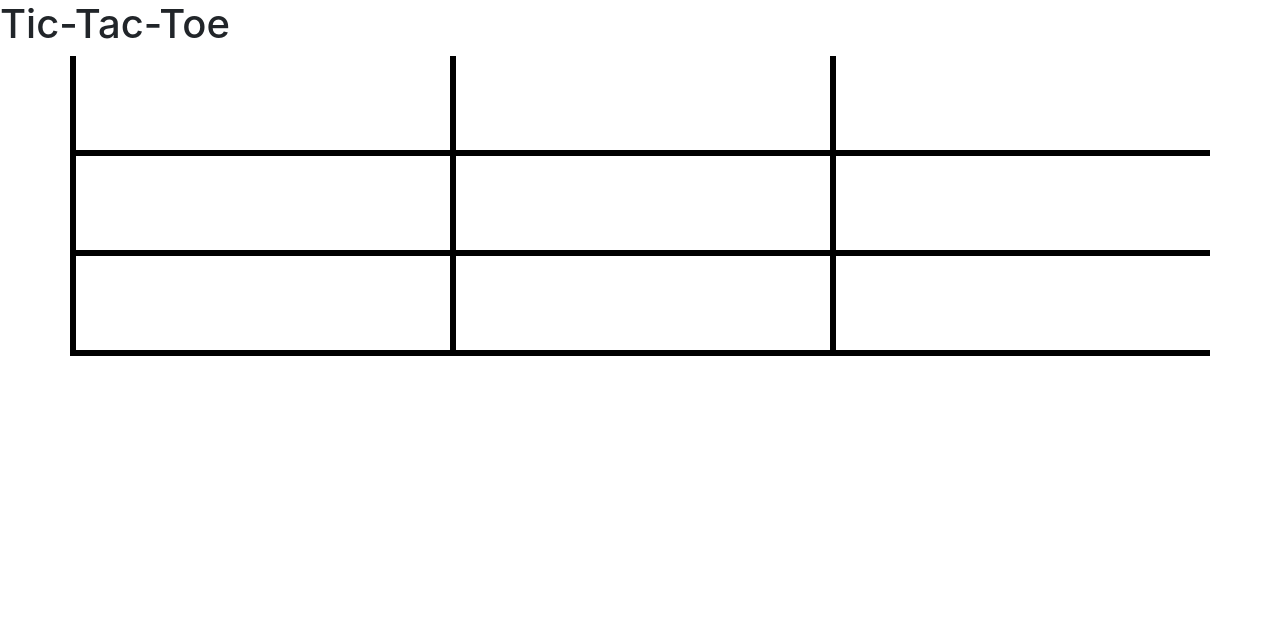
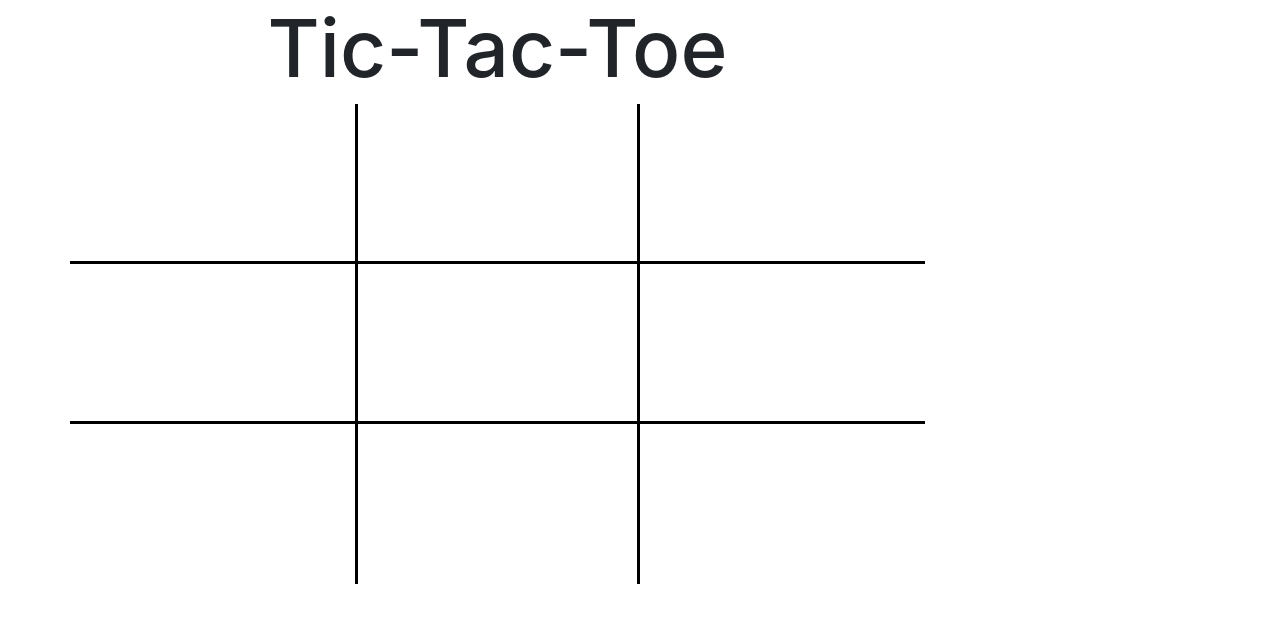
Before and after one commit to JoshWomack/tic-tac-toe, a plain HTML site: page index.html in a window 1280 px wide. Drawn offline with nearby package versions, Linux system fonts and the light colour scheme.

Commit message:
Removed some bugs and began working on CSS

```diff
--- a/app2.js
+++ b/app2.js
@@ -1,7 +1,7 @@
 let cells = document.querySelectorAll('.cell');
 let x_win_cnt = 0;
 let o_win_cnt = 0;
-let gameOver = 0;
+let gameOver = false;
 let turns = false;
 
 let winConditions = [
@@ -22,8 +22,9 @@ cells.forEach(function (cell) {
 
 
 function cellClicked(e) {
-    console.log(turns);
-    if (e.target.textContent != '' && gameOver == false) {
+    console.log(e.target.textContent, gameOver);
+    if ((e.target.textContent == 'X' || e.target.textContent == 'O') && gameOver == false) {
+        console.log("cell populated");
         return;
     } else if (gameOver == true) {
         console.log("time to clear the board");
@@ -86,8 +87,11 @@ function checkWinConditions(e) {
     if (spacesFilled == cells.length) {
         alert("It's a tie!");
         return true;
+    } else {
+        return false;
     }
 }
+
 
 // function checkTie() {
 //     spacesFilled = 0;
--- a/index.html
+++ b/index.html
@@ -12,31 +12,33 @@
 </head>
 
 <body>
-    <H1>Tic-Tac-Toe</H1>
     <div class="container">
     <div class="row">
-        <div class="col cell"></div>
-        <div class="col cell"></div>
-        <div class="col cell"></div>
+        <div class="col-9">
+                <H1>Tic-Tac-Toe</H1>
+        </div>
+    </div>
+    <div class="row">
+        <div class="col-3 cell top"></div>
+        <div class="col-3 cell top center"></div>
+        <div class="col-3 cell top"></div>
 
     </div>
     <div class="row">
-            <div class="col cell"></div>
-            <div class="col cell"></div>
-            <div class="col cell"></div>
+            <div class="col-3 cell middle"></div>
+            <div class="col-3 cell middle center"></div>
+            <div class="col-3 cell middle"></div>
     </div>
     <div class="row">
-            <div class="col cell"></div>
-            <div class="col cell"></div>
-            <div class="col cell"></div>
+            <div class="col-3 cell left"></div>
+            <div class="col-3 cell left center"></div>
+            <div class="col-3 cell left"></div>
 
+    </div>
     </div>
 
 
 
-
-    </div>
-    <div class="row"></div>
 
     <script src="https://code.jquery.com/jquery-3.3.1.slim.min.js" integrity="sha384-q8i/X+965DzO0rT7abK41JStQIAqVgRVzpbzo5smXKp4YfRvH+8abtTE1Pi6jizo"
         crossorigin="anonymous"></script>
--- a/style.css
+++ b/style.css
@@ -1,11 +1,27 @@
+
+
 .cell {
-    width:100px;
-    height:100px;
-    border-left:solid black 6px;
-    border-bottom: solid black 6px;
-    text-align:center;
+    height:2em;
+    display:flex;
+    justify-content: center;
+    align-items:center;
+    font-size: 5em;
 }
 
-.col {
-    height:100px;
+.top {
+    border-bottom:3px solid black;
 }
+
+.middle {
+    border-bottom: 3px solid black;
+}
+
+.center {
+    border-left: 3px solid black;
+    border-right: 3px solid black;
+}
+
+h1 {
+    text-align: center;
+    font-size:5em;
+}
```
